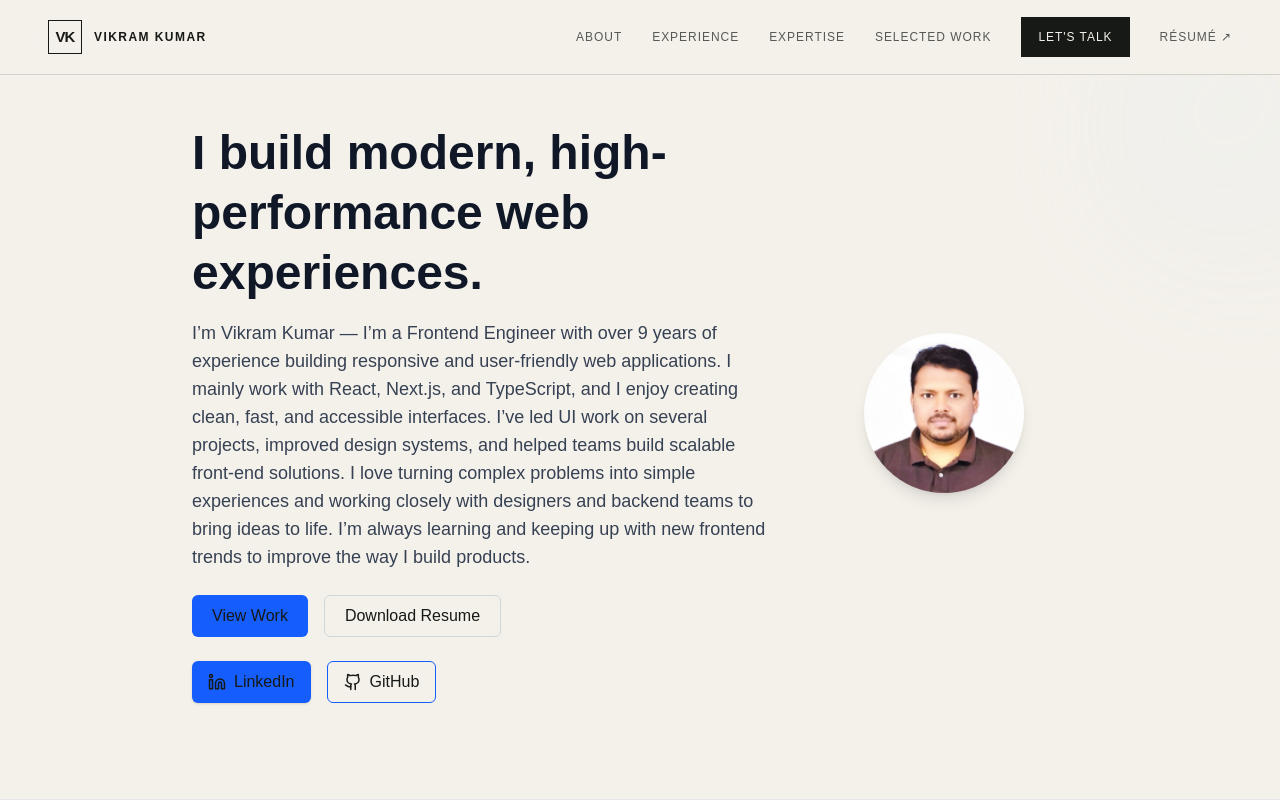
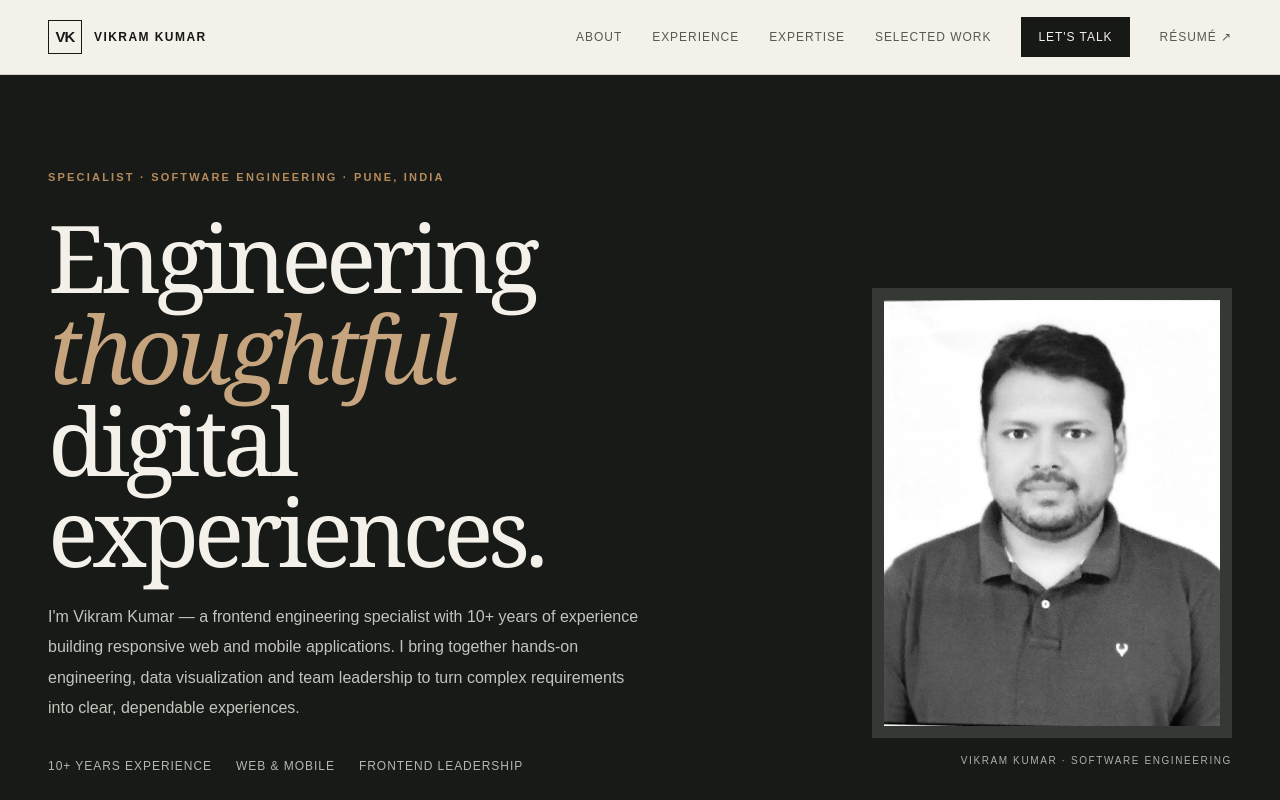
Before and after one commit to vik-rama23/Vikram-portfolio, a Next.js app: page / in a window 1280 px wide. Shown: the top 800 px of the page. Built offline with nearby package versions, Linux system fonts and the light colour scheme.

Commit message:
Refresh portfolio editorial design and resume profile

```diff
--- a/app/page.tsx
+++ b/app/page.tsx
@@ -1,82 +1,22 @@
-import PageWrapper from "@/components/MotionWrapper";
 import Link from "next/link";
 import Image from "next/image";
-import { Github, Linkedin } from "lucide-react";
-
-export const metadata = {
-  title: "Vikram Kumar — Frontend Developer",
-  description:
-    "I build modern, high-performance web experiences with React, Next.js and TypeScript. Portfolio of Vikram Kumar.",
-  openGraph: {
-    title: "Vikram Kumar — Frontend Developer",
-    description:
-      "I build modern, high-performance web experiences with React, Next.js and TypeScript.",
-    images: ["/opengraph-image.svg"],
-    type: "website",
-  },
-  twitter: {
-    card: "summary_large_image",
-    title: "Vikram Kumar — Frontend Developer",
-    description:
-      "I build modern, high-performance web experiences with React, Next.js and TypeScript.",
-    images: ["/opengraph-image.svg"],
-  },
-};
-
+const strengths = [
+{n:"01",title:"Frontend engineering",text:"Building responsive, maintainable web experiences with React, TypeScript, Redux and reusable UI systems."},
+{n:"02",title:"Technical leadership",text:"Setting frontend direction, coordinating delivery, reviewing code and helping engineers grow through mentoring."},
+{n:"03",title:"Data-rich interfaces",text:"Turning complex information into clear dashboards and interactive visualizations with Highcharts and Kendo UI."}
+];
+const work = [
+{title:"Enterprise strategy & analytics",context:"LTIMindtree",detail:"Frontend delivery and technical leadership for complex enterprise experiences, including data-rich widgets and visualizations.",tags:"React · Redux · Highcharts · AG-Grid"},
+{title:"BNSF frontend packages",context:"Tech Mahindra",detail:"Developed React UI components and reusable NPM packages for the BNSF North America application ecosystem.",tags:"React · Redux · SASS/SCSS · NPM"},
+{title:"Material handling web application",context:"Infosys",detail:"Built frontend components, collaborated with product and engineering teams, and supported planning, estimation and client demonstrations.",tags:"React · Redux · Kendo UI"},
+{title:"Wind analytics & mobile experience",context:"Senvion",detail:"Developed and maintained web and mobile applications, optimized the experience and implemented offline mobile functionality.",tags:"React · React Native · Redux Persist"}
+];
 export default function Home() {
-  return (
-    <PageWrapper>
-      <section className="hero-bg rounded-2xl p-8 md:p-12 relative overflow-hidden">
-        <div className="absolute -right-32 -top-20 w-72 h-72 rounded-full bg-gradient-to-br from-blue-100/30 to-transparent opacity-60 animate-pulse blur-3xl"></div>
-
-        <div className="max-w-4xl mx-auto flex flex-col md:flex-row items-center gap-8">
-          <div className="md:w-2/3">
-            <h1 className="text-4xl md:text-5xl font-extrabold leading-tight text-gray-900 dark:text-gray-50">
-              I build modern, high-performance web experiences.
-            </h1>
-            <p className="mt-4 text-gray-700 dark:text-gray-300 text-lg">
-              I’m Vikram Kumar — I’m a Frontend Engineer with over 9 years of experience building responsive and user-friendly web applications. I mainly work with React, Next.js, and TypeScript, and I enjoy creating clean, fast, and accessible interfaces. I’ve led UI work on several projects, improved design systems, and helped teams build scalable front-end solutions. I love turning complex problems into simple experiences and working closely with designers and backend teams to bring ideas to life. I’m always learning and keeping up with new frontend trends to improve the way I build products.</p>
-
-            <div className="mt-6 flex gap-4">
-              <Link href="/projects" className="inline-flex items-center gap-2 bg-blue-600 text-white px-5 py-2 rounded-md hover:bg-blue-700 transition">
-                View Work
-              </Link>
-
-              <a href="/Vikramkumar-resume.pdf" download className="inline-flex items-center gap-2 border border-gray-300 dark:border-gray-700 px-5 py-2 rounded-md hover:bg-gray-50 dark:hover:bg-gray-800 transition">
-                Download Resume
-              </a>
-            </div>
-
-            <div className="mt-6 flex gap-4">
-              <a
-                href="https://www.linkedin.com/in/vikramkumarverma/"
-                target="_blank"
-                rel="noreferrer"
-                className="flex items-center gap-2 px-4 py-2 bg-blue-600 text-white rounded-md shadow hover:bg-blue-700 transition"
-              >
-                <Linkedin size={18} /> LinkedIn
-              </a>
-
-              <a
-                href="https://github.com/vik-rama23"
-                target="_blank"
-                rel="noreferrer"
-                className="flex items-center gap-2 px-4 py-2 border border-blue-600 text-blue-600 dark:text-blue-400 rounded-md hover:bg-blue-600 hover:text-white transition"
-              >
-                <Github size={18} /> GitHub
-              </a>
-            </div>
-
-          </div>
-
-          <div className="md:w-1/3 flex justify-center">
-            {/* Use public/profile.jpg — fallback to placeholder if not present */}
-            <div className="w-40 h-40 rounded-full overflow-hidden shadow-lg">
-              <Image src="/profile.jpg" alt="Vikram Kumar" width={160} height={160} className="object-cover" />
-            </div>
-          </div>
-        </div>
-      </section>
-    </PageWrapper>
-  );
+return <>
+<section className="hero-section"><div className="editorial-wrap hero-grid"><div><div className="eyebrow">Specialist · Software Engineering · Pune, India</div><h1 className="display-title hero-title">Engineering<br/><em>thoughtful</em><br/>digital experiences.</h1><p className="hero-copy">I'm Vikram Kumar — a frontend engineering specialist with 10+ years of experience building responsive web and mobile applications. I bring together hands-on engineering, data visualization and team leadership to turn complex requirements into clear, dependable experiences.</p><div className="hero-meta"><span>10+ years experience</span><span>Web & mobile</span><span>Frontend leadership</span></div><div className="hero-actions"><Link href="/experience" className="button-primary">Explore my experience ↗</Link><a href="/Vikramkumar-resume.pdf" target="_blank" rel="noreferrer" className="button-outline">View résumé ↗</a></div></div><div className="portrait-frame"><Image src="/profile.jpg" alt="Portrait of Vikram Kumar" width={720} height={900} priority/><div className="portrait-caption">Vikram Kumar · Software Engineering</div></div></div></section>
+<section className="section section-light"><div className="editorial-wrap"><div className="eyebrow">A little about my work</div><h2 className="section-heading">Engineering with clarity.<br/>Leading with intent.</h2><p className="section-intro">My work spans enterprise and consumer-facing products — from reusable component systems and mobile applications to complex analytical dashboards. I enjoy solving frontend challenges while helping teams deliver with confidence.</p><div className="stats-grid"><div className="stat"><div className="stat-number">10+</div><div className="stat-label">Years in software</div></div><div className="stat"><div className="stat-number">05</div><div className="stat-label">Organizations</div></div><div className="stat"><div className="stat-number">Web</div><div className="stat-label">And mobile products</div></div><div className="stat"><div className="stat-number">Lead</div><div className="stat-label">Frontend delivery</div></div></div></div></section>
+<section className="section section-dark"><div className="editorial-wrap"><div className="eyebrow">What I bring</div><h2 className="section-heading">A balance of craft,<br/>systems and people.</h2><div className="feature-grid">{strengths.map(s=><article className="feature-card" key={s.n}><div className="feature-index">{s.n} / 03</div><h3>{s.title}</h3><p>{s.text}</p></article>)}</div></div></section>
+<section className="section section-muted"><div className="editorial-wrap"><div className="eyebrow">Selected contributions</div><h2 className="section-heading">Work shaped by real<br/>product challenges.</h2><p className="section-intro">A selection of professional work and contributions across enterprise software, analytics and consumer applications.</p><div className="work-list">{work.map((w,i)=><article className="work-row" key={w.title}><div className="work-number">0{i+1}</div><div><h3>{w.title}</h3><div className="text-xs uppercase tracking-[.12em] text-stone-500">{w.context}</div><div className="tag-list"><span className="tag">{w.tags}</span></div></div><p>{w.detail}</p></article>)}</div><div className="mt-8"><Link href="/projects" className="text-xs uppercase tracking-[.12em] border-b border-stone-500 pb-2">Explore all selected work ↗</Link></div></div></section>
+<section className="section section-dark"><div className="editorial-wrap contact-band"><div><div className="eyebrow">Have a good challenge in mind?</div><h2 className="section-heading mb-0">Let's make it<br/><em className="text-[#c5a47e]">meaningful.</em></h2></div><div><p className="section-intro mb-7">I'm always interested in thoughtful conversations about frontend engineering, technical leadership and building better digital products.</p><Link href="/contact" className="button-primary">Get in touch ↗</Link></div></div></section>
+</>;
 }
```
